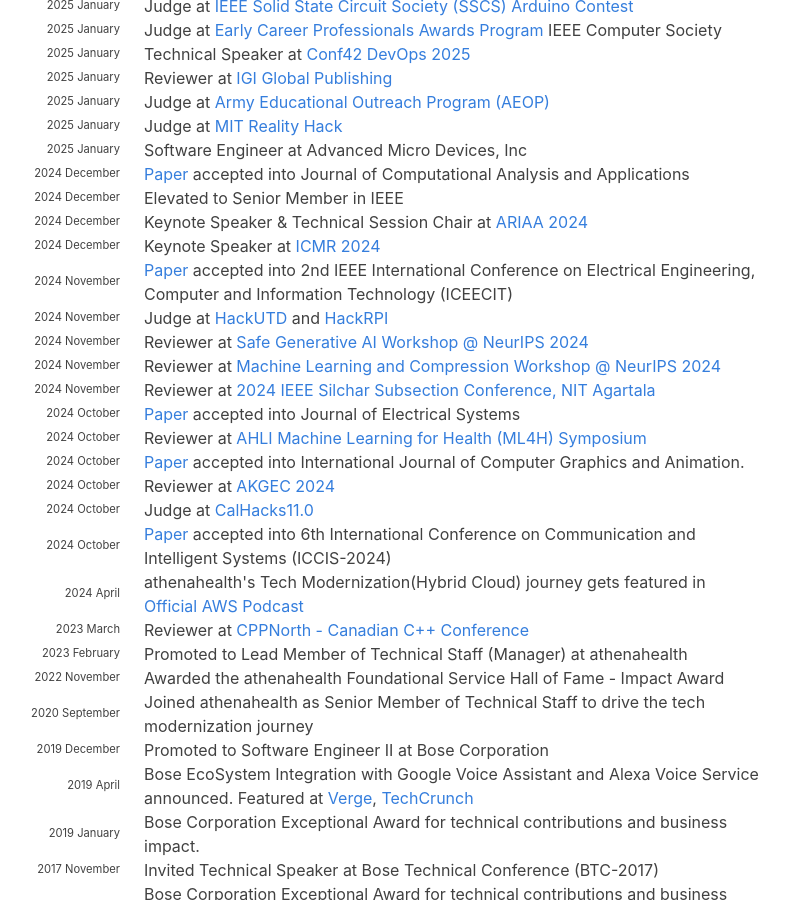
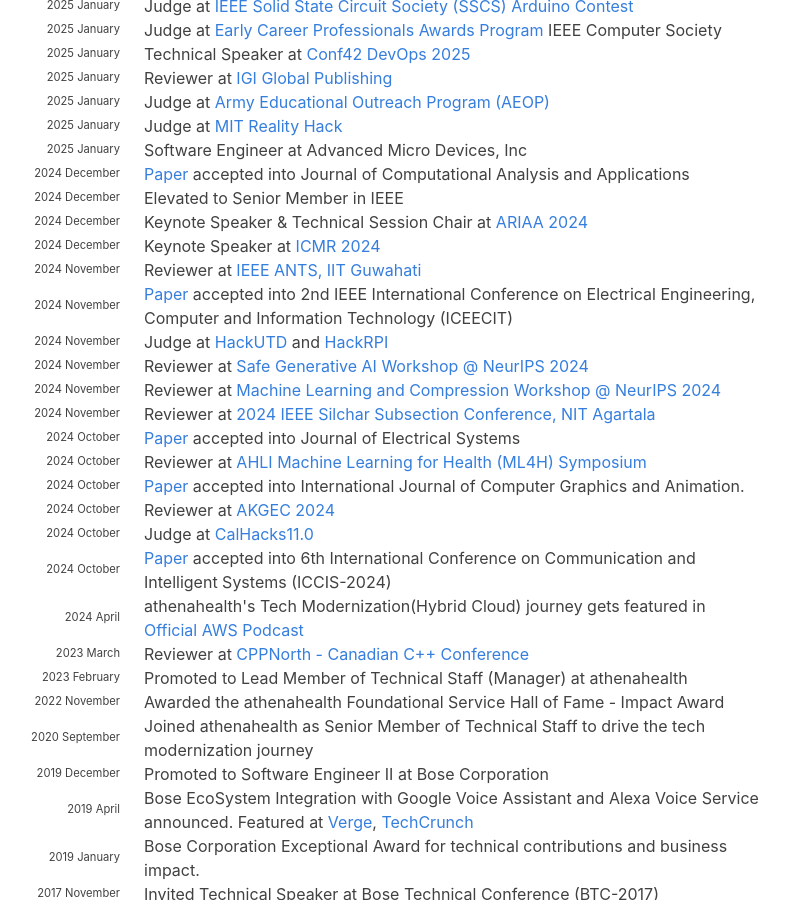
Before and after one commit to hariharanragothaman/hariharanragothaman.github.io, a Jekyll site: the page built from index.md, in a window 1280 px wide and 900 px high, scrolled down 1252 px. Shown: the whole window, without its empty margins (188-977 px from the left). Built offline with Jekyll 4.4.1, drawn with Linux system fonts in a browser that asks for light colours; nearby versions of some CDN libraries; some web fonts are replaced.

Commit message:
Polishes and Updates

```diff
--- a/_data/news.yaml
+++ b/_data/news.yaml
@@ -104,6 +104,11 @@
 - year: 2024
   year-extra: December
   description: Keynote Speaker at <a href="https://icmr-iitm.com/speakers.html">ICMR 2024</a>
+
+- year: 2024
+  year-extra: November
+  description: Reviewer at <a href="https://ants2024.ieee-ants.org/">IEEE ANTS, IIT Guwahati</a>
+
 
 #-------------------------------------------- 2024 November -----------------------------------------------------------
 
```
